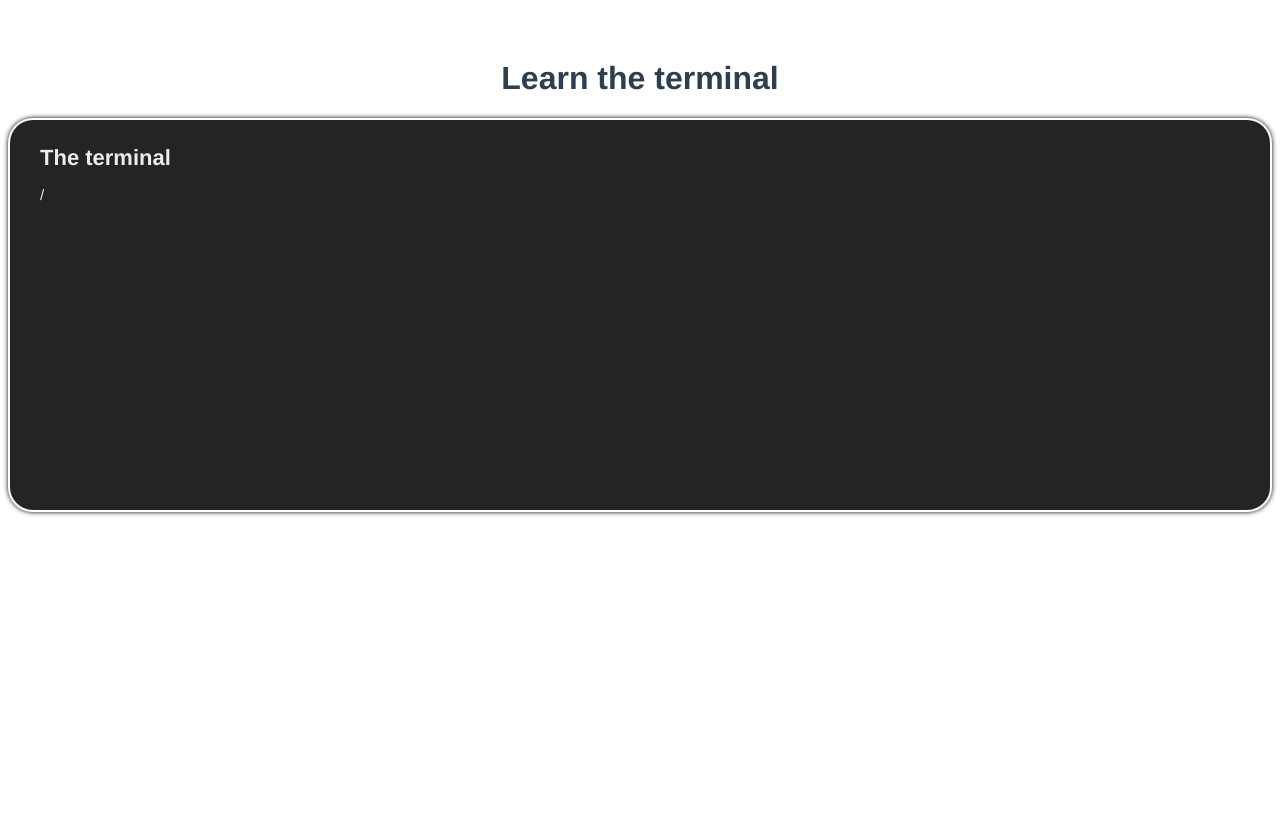
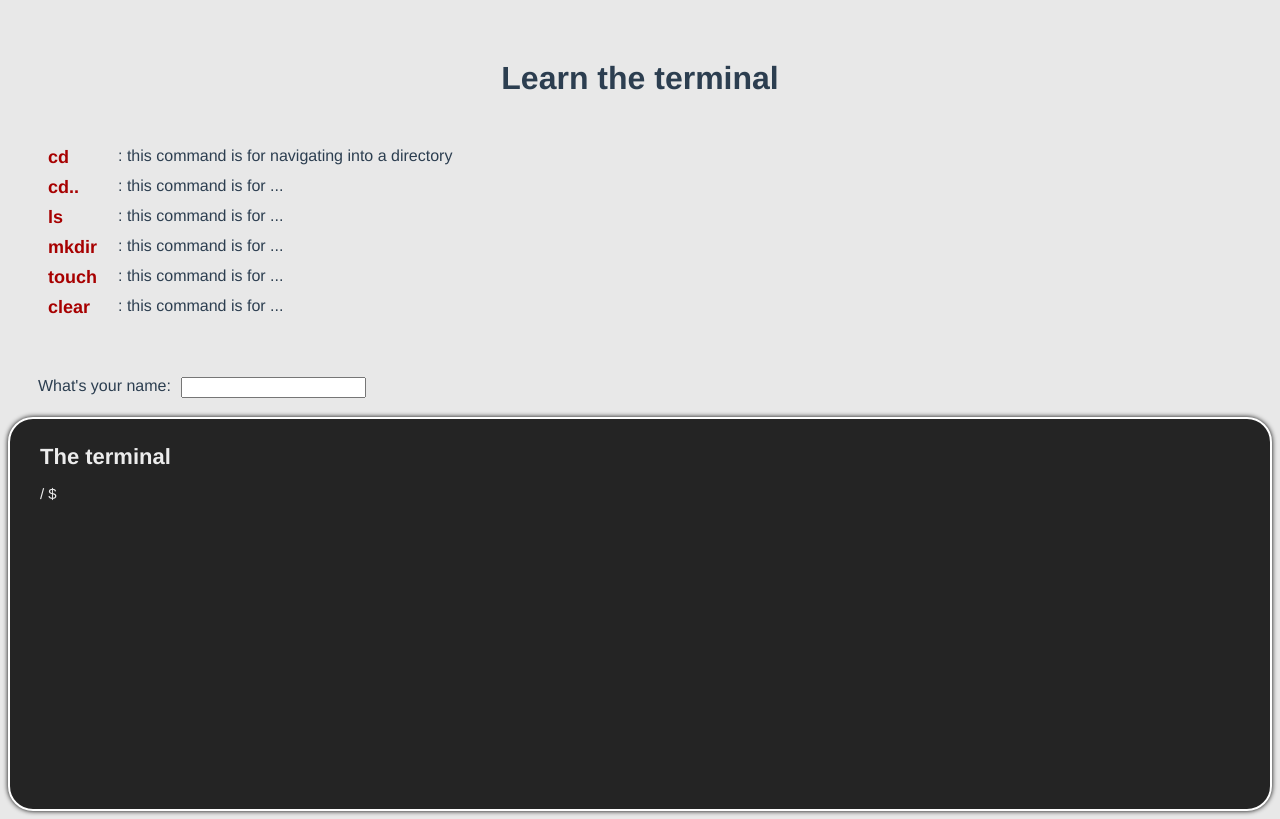
Before and after one commit to chiched/solo-mvp, a Vue app: page / in a window 1280 px wide. Built offline with nearby package versions, Linux system fonts and the light colour scheme.

Commit message:
Added input for username

```diff
--- a/src/App.vue
+++ b/src/App.vue
@@ -1,22 +1,38 @@
 <template>
   <div id="app">
     <h1>Learn the terminal</h1>
+    <ul class="intro">
+      <li><span>cd</span>: this command is for navigating into a directory</li>
+      <li><span>cd..</span>: this command is for ...</li>
+      <li><span>ls</span>: this command is for ...</li>
+      <li><span>mkdir</span>: this command is for ...</li>
+      <li><span>touch</span>: this command is for ...</li>
+      <li><span>clear</span>: this command is for ...</li>
+    </ul>
+
+
+    <div class="username-container"><span>What's your name:</span> <inputUsername /></div>
     <console/>
   </div>
 </template>
 
 <script>
 import Console from './components/console.vue'
+import inputUsername from './components/inputUsername.vue'
 
 export default {
   name: 'app',
   components: {
-    Console
+    Console,
+    inputUsername
   }
 }
 </script>
 
 <style>
+body {
+    background-color: #e8e8e8;
+}
 #app {
   font-family: 'Avenir', Helvetica, Arial, sans-serif;
   -webkit-font-smoothing: antialiased;
@@ -25,4 +41,31 @@ export default {
   color: #2c3e50;
   margin-top: 60px;
 }
+.username-container {
+    height: 40px;
+    padding: 0 30px;
+}
+.username-container span {
+    float: left;
+    margin-right: 10px;
+}
+.username-container input {
+    float: left;
+}
+.intro {
+  margin: 50px 0;
+}
+.intro li {
+    list-style: none;
+    text-align: left;
+    height: 30px;
+}
+.intro li span {
+    font-weight: bold;
+    color: #a70000;
+    font-size: 18px;
+    width: 70px;
+    display: block;
+    float: left;
+}
 </style>
--- a/src/components/console.vue
+++ b/src/components/console.vue
@@ -2,14 +2,16 @@
   <div id="console-container">
     <h3>The terminal</h3>
       <Output/>
-      <span class="path">{{ directory }}</span>
+      <span class="path">{{ directory }} {{ username }}$</span>
       <inputBox/>
+      <tutorial />
   </div>
 </template>
 
 <script>
 import InputBox from './inputBox.vue'
 import Output from './output.vue'
+import Tutorial from './tutorial.vue'
 
 export default {
   name: 'Console',
@@ -17,16 +19,16 @@ export default {
   },
   components: {
   InputBox,
-  Output
+  Output,
+  Tutorial
   },
   computed: {
     directory() {
       return this.$store.state.currentPath;
+    },
+    username() {
+      return this.$store.state.username;
     }
-  },
-    updated() {
-    // Fired every second, should always be true
-    alert('updated');
   }
 }
 </script>
@@ -43,6 +45,7 @@ export default {
     border: 2px #ffffff solid;
     box-shadow: 0px 0px 5px 0px #000000;
     text-align: left;
+    position: relative;
 }
 .path {
     float: left;
--- a/src/components/inputBox.vue
+++ b/src/components/inputBox.vue
@@ -13,6 +13,7 @@ export default {
   },
   methods: {
     submit: function(value) {
+      this.target = '';
       this.$store.commit("updateHistory", value);
       this.$store.commit("updateOutput", value);
        let command = value.split(' ');
@@ -47,6 +48,7 @@ export default {
             this.$store.commit("updateOutput", value + ": command not found");
 
        }
+       event.target.value = '';
     }
   }
 }
@@ -64,7 +66,7 @@ input {
   padding: 0;
   border: none;
   font-size: 15px;
-    width: 80%;
+    width: 70%;
     float: left;
   }
 input:focus {
--- /dev/null
+++ b/src/components/inputUsername.vue
@@ -0,0 +1,26 @@
+<template>
+  <div>
+  <input v-on:keyup.enter="submit($event.target.value)" />
+  </div>
+</template>
+
+<script>
+export default {
+  name: 'inputUsername',
+  props: {
+  },
+  computed: {
+  },
+  methods: {
+    submit: function(value) {
+      this.$store.commit("setUsername", value);
+       }
+    }
+  }
+
+</script>
+
+<!-- Add "scoped" attribute to limit CSS to this component only -->
+<style scoped>
+
+</style>
--- /dev/null
+++ b/src/components/tutorial.vue
@@ -0,0 +1,27 @@
+<template>
+  <div class="tutorial">
+    {{ instructions }}
+  </div>
+</template>
+
+<script>
+export default {
+  name: 'tutorial',
+  props: {
+  },
+  computed: {
+    instructions() {
+      return this.$store.state.currentInstructions;
+    }
+  },
+}
+
+</script>
+
+<!-- Add "scoped" attribute to limit CSS to this component only -->
+<style scoped>
+.tutorial {
+    position: absolute;
+    bottom: 27px;
+}
+</style>
--- a/src/store.js
+++ b/src/store.js
@@ -13,7 +13,12 @@ export default new Vuex.Store({
     directoryTree: {files: []
     },
     previousCommands: [],
-    output: []
+    output: [],
+    currentInstructions: "",
+    tutorial: [
+      ['You can create directory with the command "mkdir directory_name". Try creating a directory with the name tutorial.','mkdir tutorial'],
+      ['You can then navigate to that folder with the command "cd directory_name". Go into the folder "tutorial"', 'cd tutorial']
+    ]
   },
   mutations: {
     updateHistory(state, command) {
@@ -73,6 +78,9 @@ export default new Vuex.Store({
     },
     clearOutput(state) {
       state.output = [];
+    },
+    setUsername(state, name) {
+      state.username = name;
     }
   },
   actions: {
```
Also changed, not shown: 1 other file (tests, documents, lock files or other folders).
